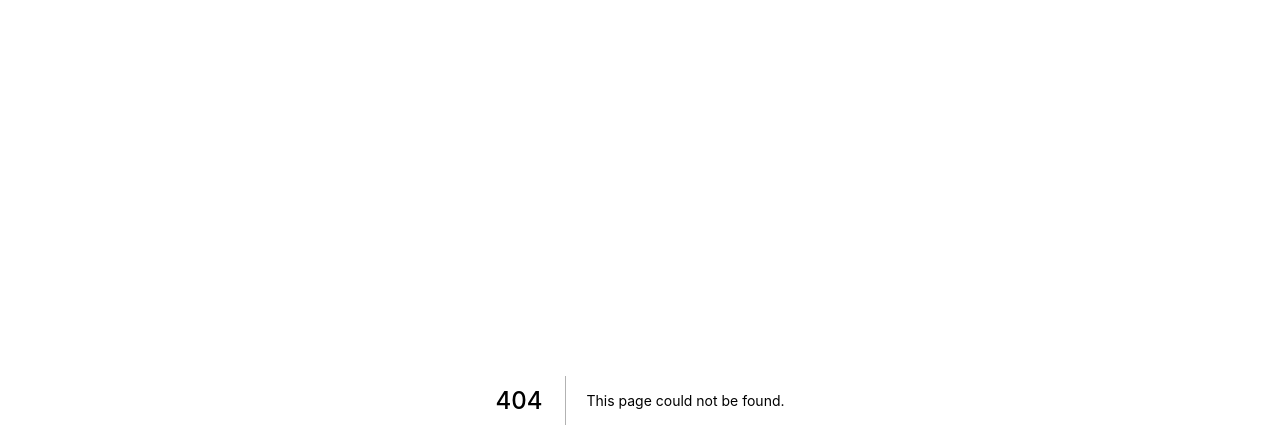
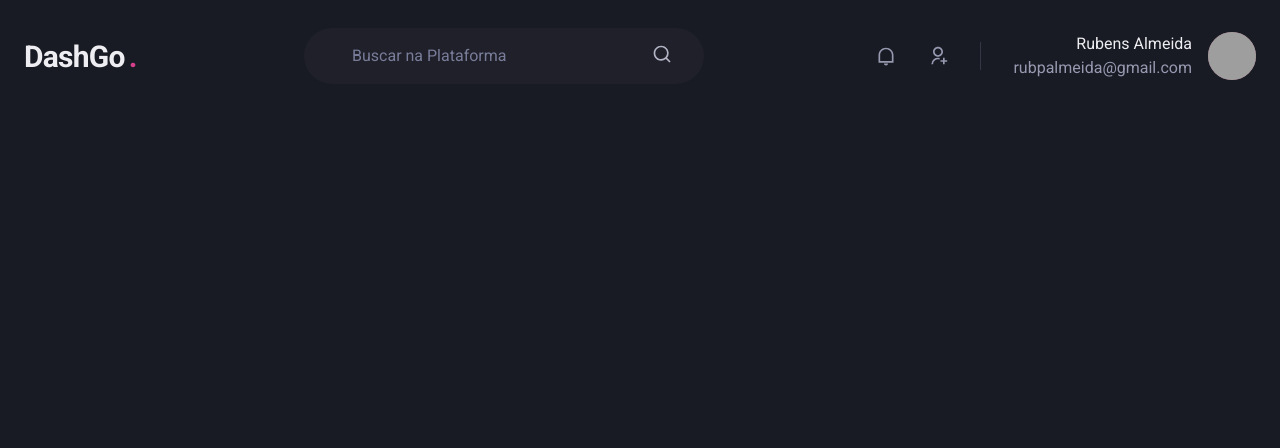
Before and after one commit to rubpalmeida/ignite-dashgo, a Next.js app: page /dashboard in a window 1280 px wide. Before the commit this address had no page. Shown: the top 448 px of the page. Built offline with nearby package versions, Linux system fonts and the light colour scheme; grey boxes are pictures that could not be loaded.

Commit message:
Header Component added

```diff
--- a/package.json
+++ b/package.json
@@ -15,7 +15,8 @@
     "framer-motion": "^4.1.0",
     "next": "10.1.2",
     "react": "17.0.2",
-    "react-dom": "17.0.2"
+    "react-dom": "17.0.2",
+    "react-icons": "^4.2.0"
   },
   "devDependencies": {
     "@types/node": "^14.14.37",
--- /dev/null
+++ b/src/components/Header.tsx
@@ -0,0 +1,90 @@
+import { Flex, Input, Text, Icon, HStack, Box, Avatar } from '@chakra-ui/react'
+import { RiNotificationLine, RiSearchLine, RiUserAddLine } from 'react-icons/ri'
+
+export function Header() {
+  return (
+    <Flex
+      as="header"
+      w="100%"
+      maxWidth={1480}
+      h="20"
+      mx="auto"
+      mt="4"
+      px="6"
+      align="center"
+    >
+      <Text
+        fontSize="3xl"
+        fontWeight="bold"
+        letterSpacing="tight"
+        w="64"
+      >
+        DashGo
+        <Text as="span" ml="1" color="pink.500">.</Text>
+      </Text>
+
+      <Flex
+        as="label"
+        flex="1"
+        py="4"
+        px="8"
+        ml="6"
+        maxWidth={400}
+        alignSelf="center"
+        color="gray.200"
+        position="relative"
+        bg="gray.800"
+        borderRadius="full"
+      >
+        <Input
+          color="gray.50"
+          variant="unstyled"
+          px="4"
+          mr="4"
+          placeholder="Buscar na Plataforma"
+          _placeholder={{
+            color: "gray.400"
+          }}
+        />
+
+        <Icon as={RiSearchLine} fontSize="20" />
+
+      </Flex>
+
+      <Flex
+        align="center"
+        ml="auto"
+      >
+        <HStack
+          spacing="8"
+          mx="8"
+          pr="8"
+          py="1"
+          color="gray.300"
+          borderRightWidth={1}
+          borderColor="gray.700"
+        >
+          <Icon as={RiNotificationLine} fontSize="20" />
+          <Icon as={RiUserAddLine} fontSize="20" />
+        </HStack>
+
+        <Flex>
+          <Box
+            mr="4"
+            textAlign="right"
+          >
+            <Text>
+              Rubens Almeida
+            </Text>
+            <Text
+              color="gray.300"
+            >
+              rubpalmeida@gmail.com
+            </Text>
+          </Box>
+          <Avatar size="md" name="Rubens Almeida" src="https://github.com/rubpalmeida.png" />
+        </Flex>
+      </Flex>
+    </Flex>
+  );
+}
--- /dev/null
+++ b/src/pages/dashboard.tsx
@@ -0,0 +1,7 @@
+import { Header } from '../components/Header';
+
+export default function Dashboard() {
+  return (
+    <Header />
+  );
+}
```
Also changed, not shown: 1 other file (tests, documents, lock files or other folders).
